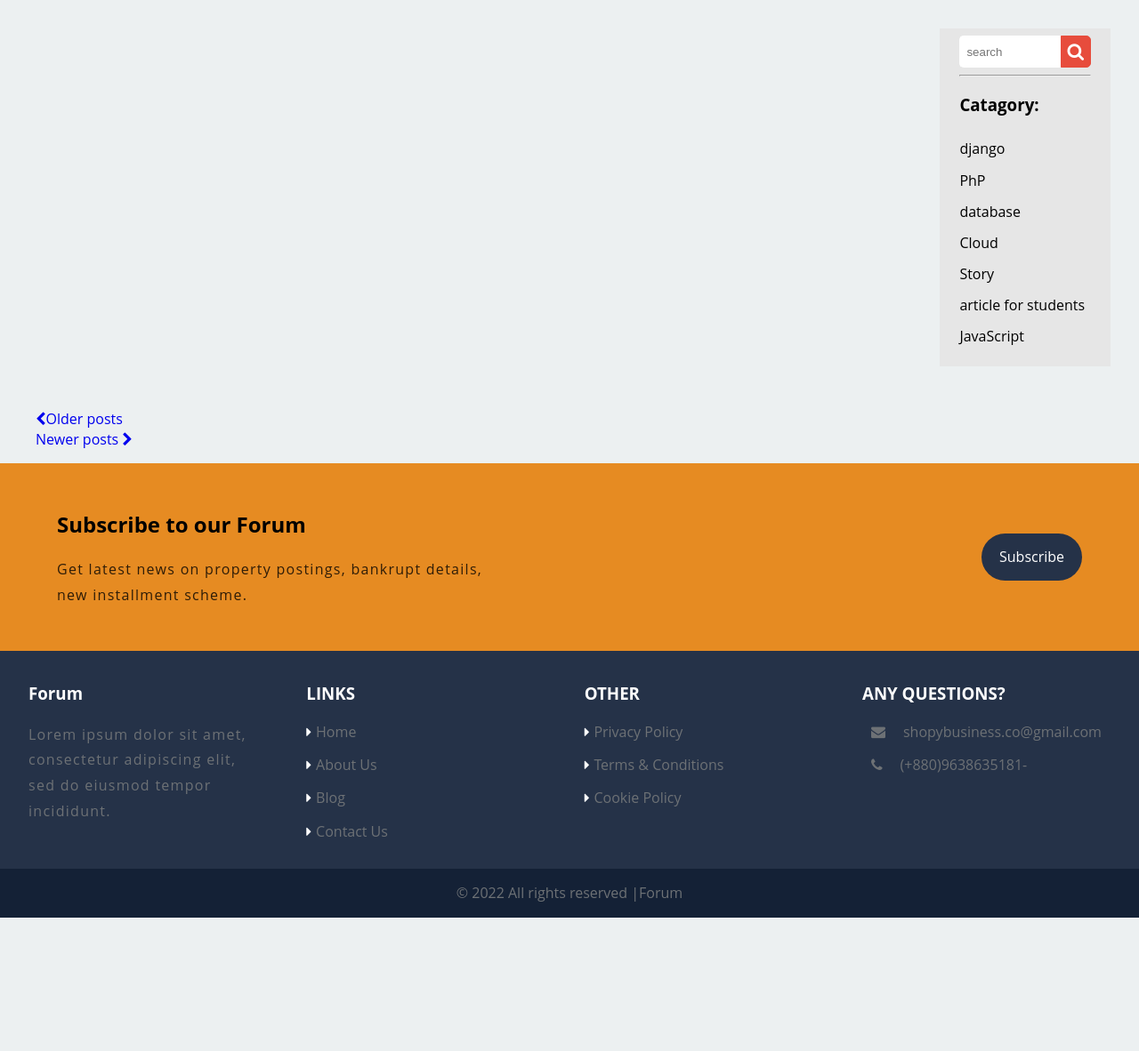
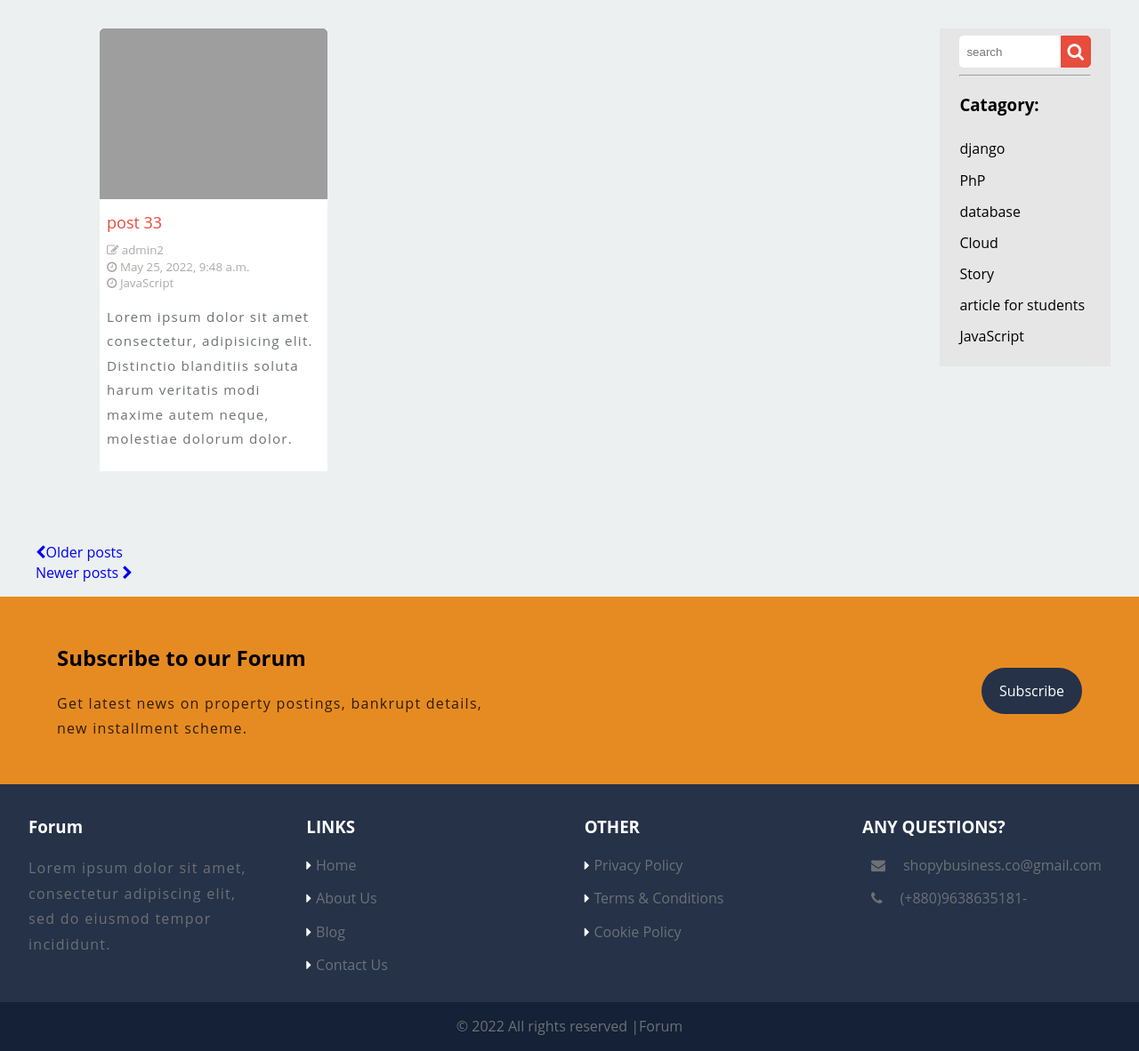
Before and after one commit to iamfoysal/forum-fullstack, a Django app: page /category/javascript/ in a window 1280 px wide. Shown: the part 226-1408 px from the top of the page at 89% size. Before the commit the page ends 1258 px from the top, so only its background shows below. Run offline with Django 4.2, Linux system fonts and the light colour scheme; a user stored in the database is signed in; data comes from the database, SQL or seed files in the repository; both versions use the stored data as it was after the commit; some libraries are stand-ins or nearby versions; some web fonts are replaced; grey boxes are pictures that could not be loaded.

Commit message:
fixed category, search and add pagination and some minor issue

```diff
--- a/home/admin.py
+++ b/home/admin.py
@@ -1,6 +1,7 @@
-from gettext import Catalog
 from django.contrib import admin
-from .models import BlogModel, Profile, Category
+
+from .models import BlogModel, Category, Profile
+
 
 class CatagoryAdmin(admin.ModelAdmin):
     prepopulated_fields = {'slug': ('name',)}
--- a/home/templates/blog/add_blog.html
+++ b/home/templates/blog/add_blog.html
@@ -17,7 +17,7 @@
             <div class="col-md-12">
             <label>Category</label>
                         <select name="category"  class="form-control" id="">
-                            <option value="none">select category</option>
+                            <option value="">select category</option>
                             {% for category in categories %}
                             <option value="{{category.id}}">{{category.name}}</option>
                             {% endfor %}
--- a/home/templates/blog/base.html
+++ b/home/templates/blog/base.html
@@ -45,7 +45,7 @@
             <ul class="sub-menu">
               {% for category in categories %}
               <li>
-                <a class="dropdown-item" href="{% url 'home' %}?category={{category.name}} " target="_blank">
+                <a class="dropdown-item" href="{% url 'category'  category.slug%}">
                   {{category.name}}
                 </a>
               </li>
--- /dev/null
+++ b/home/templates/blog/category.html
@@ -0,0 +1,111 @@
+{% extends "blog/base.html" %}
+{% load custom_filters % }
+{% block content %}
+<div class="outer-wrap">
+  <header class="masthead">
+    <div class="sidebar-switcher">
+      Select layout: <a href="#" class="sidebar-left-toggle"><i class="fa fa-align-left"></i><span
+          class="screen-reader-text">Move sidebar to the left</span></a> <a href="#" class="sidebar-right-toggle"><i
+          class="fa fa-align-right"></i><span class="screen-reader-text">Move sidebar to the right</span></a> <a
+        href="#" class="no-sidebar-toggle"><i class="fa fa-align-justify"></i><span class="screen-reader-text">Display
+          content vertically</span></a> <a href="#" class="hide-sidebar-toggle"><i
+          class="fa fa-arrow-circle-right"></i><span class="screen-reader-text">Remove sidebar</span></a>
+    </div><!-- .sidebar-switcher -->
+
+    <div class="centered">
+      <div class="site-branding">
+        <h5 class="site-title">Search Here</h5>
+        <!-- search -->
+        <div class="wrap">
+          <div class="search">
+            <form class="search-form" action="" method="POST">
+              {% csrf_token %}
+              <input type="text" name="search" class="searchTerm" aria-label="Search"
+                placeholder="What are you looking for?">
+              <button type="submit" class="searchButton">
+                <i class="fa fa-search"></i>
+              </button>
+            </form>
+          </div>
+        </div> <!-- end serach -->
+      </div><!-- .site-title -->
+    </div><!-- .centered -->
+  </header><!-- .masthead -->
+
+  <div class="content">
+    <main class="main-area">
+      <div class="centered">
+        <section class="cards">
+          {% for blog in allblogs %}
+          <article class="card hover-animate">
+            <a href="{% url 'blog_detail' blog.slug %}">
+              <img src="/media/{{blog.image}}" alt="meow">
+              <div class="card-content">
+                <h2 >{{blog.title}}</h2>
+                <small class="user-and-date"><i class="fa fa-pencil-square-o" aria-hidden="true"></i>
+                  {{blog.user.username}}</small>
+                <small class="user-and-date"><i class="fa fa-clock-o" aria-hidden="true"></i>
+                  {{blog.created_at}}</small>
+                <small class="user-and-date"><i class="fa fa-clock-o" aria-hidden="true"></i>
+                  {{blog.category.name}}</small>
+                 <!-- <p style="
+                  width: 250px;
+                  white-space: nowrap;
+                  overflow: hidden;
+                  text-overflow: ellipsis;"
+                >{{blog.content|safe}}</p>   -->
+                <p>Lorem ipsum dolor sit amet consectetur, adipisicing elit. Distinctio blanditiis soluta harum
+                  veritatis modi maxime autem neque, molestiae dolorum dolor.</p>
+              </div> <!-- .card-content -->
+            </a>
+          </article><!-- .card -->
+          {% endfor %}
+        </section><!-- .cards -->
+      </div><!-- .centered -->
+    </main><!-- main-area -->
+
+    <div class="sidebar">
+      <div class="squish-container">
+        <form class="search-form" action="" method="POST">
+          {% csrf_token %}
+          <input type="text" name="search" class="sidebar-searchTerm" aria-label="Search" placeholder="search">
+          <button type="submit" class="sidebar-searchButton ">
+            <i class="fa fa-search"></i>
+          </button>
+        </form>
+        <hr>
+        <h3>Catagory:</h3>
+        <nav class="example-menu">
+          <ul>
+            {% for category in categories %}
+            <li>
+              <a class="dropdown-item" href="{% url 'category' category.slug %} " >
+                {{category.name}}
+              </a>
+            </li>
+            {% endfor %}
+          </ul>
+        </nav><!-- .example-menu -->
+      </div>
+    </div><!-- .sidebar -->
+  </div><!-- .content -->
+
+
+</div><!-- .outer-wrap -->
+
+
+
+
+<!-- Pagination -->
+<div class="">
+  <div aria-label="Blog pagination">
+    <ul class="">
+      <li class=""><a class="page-link text-sm rounded" href="#"> <i class="fa fa-chevron-left "></i>Older
+          posts</a></li>
+      <li class=""><a class="" href="#" tabindex="-1">Newer posts
+          <i class="fa fa-chevron-right "></i></a></li>
+    </ul>
+  </div>
+</div>
+</section>
+{% endblock %}
--- a/home/templates/blog/home.html
+++ b/home/templates/blog/home.html
@@ -79,7 +79,7 @@
           <ul>
             {% for category in categories %}
             <li>
-              <a class="dropdown-item" href="{% url 'home' %}?category={{category.name}} " target="_blank">
+              <a class="dropdown-item" href="{% url 'category' category.slug %} " >
                 {{category.name}}
               </a>
             </li>
@@ -97,7 +97,7 @@
 
 
 <!-- Pagination -->
-<div class="">
+<!-- <div class="">
   <div aria-label="Blog pagination">
     <ul class="">
       <li class=""><a class="page-link text-sm rounded" href="#"> <i class="fa fa-chevron-left "></i>Older
@@ -106,6 +106,24 @@
           <i class="fa fa-chevron-right "></i></a></li>
     </ul>
   </div>
+</div> -->
+
+<div class="pagination">
+  <span class="step-links">
+      {% if blogs.has_previous %}
+          <a href="?page=1">&laquo; first</a>
+          <a href="?page={{ blogs.previous_page_number }}">previous</a>
+      {% endif %}
+
+      <span class="current">
+          Page {{ blogs.number }} of {{ blogs.paginator.num_pages }}.
+      </span>
+
+      {% if blogs.has_next %}
+          <a href="?page={{ blogs.next_page_number }}">next</a>
+          <a href="?page={{ blogs.paginator.num_pages }}">last &raquo;</a>
+      {% endif %}
+  </span>
 </div>
 </section>
 {% endblock %}
--- a/home/templates/blog/index.html
+++ b/home/templates/blog/index.html
@@ -73,7 +73,7 @@
         <ul>
           {% for category in categories %}
           <li >
-              <a class="dropdown-item" href="{% url 'home' %}?category={{category.name}} "target="_blank">
+              <a class="dropdown-item" href="{% url 'category' category.slug %}">
                   {{category.name}}
               </a>
           </li>
--- a/home/views.py
+++ b/home/views.py
@@ -1,22 +1,31 @@
+from django.contrib import messages
+from django.contrib.auth import logout
+from django.contrib.auth.decorators import login_required
+from django.core.paginator import Paginator
+from django.db.models import Q
 from django.shortcuts import get_object_or_404, redirect, render
-from django.contrib.auth.decorators import login_required
+
 from .form import *
-from django.db.models import Q
-from django.contrib.auth import logout
-from django.contrib import messages
-from django.core.paginator import Paginator
-
 
 
 def home(request):
-    blogs= BlogModel.objects.all().order_by('-created_at')
+    # blogs= BlogModel.objects.all().order_by('-created_at')
+    # blogs = BlogModel.objects.filter(category__slug=slug)
     categories = Category.objects.all()
 
     if request.method =='POST':
         search = request.POST.get('search')
         results = BlogModel.objects.filter(Q(title__icontains=search)|Q(content__icontains=search))
-        context =  { 'results': results, 'search': search}
+        context =  { 'results': results, 'search': search,'categories': categories}
         return render(request, 'blog/index.html', context)
+
+    #pagination
+    blog_pagi= BlogModel.objects.all()
+    paginator = Paginator(blog_pagi, 3)
+    page_number = request.GET.get('page')
+    blogs = paginator.get_page(page_number)
+
+
     context = {
                 'blogs' : blogs,
                 'categories': categories,
@@ -30,7 +39,7 @@ def category(request, slug):
     context =  { 'allblogs': allblogs,
                  'categories': categories,
                 }
-    return render (request, 'blog/home.html', context)
+    return render (request, 'blog/category.html', context)
 
 
 
@@ -90,12 +99,15 @@ def add_blog(request):
             print(request.FILES)
             image = request.FILES['image']
             title = request.POST.get('title')
-            category= request.POST.get('name')
+            category_id= request.POST.get('category')
+            print("category paici", category_id)
             user = request.user
 
             if form.is_valid():
                 content = form.cleaned_data['content']
 
+            category = Category.objects.filter(id=category_id).first()
+            print("category last = ", category)
             blog_obj = BlogModel.objects.create(
                 user = user,
                 title = title,
```
Also changed, not shown: db.sqlite3, static/blog/kazi-Nazrul-Islam.jpeg (added), static/blog/lotus.jpg (added), static/blog/mainisduniya.jpg (added), 2 other files.
